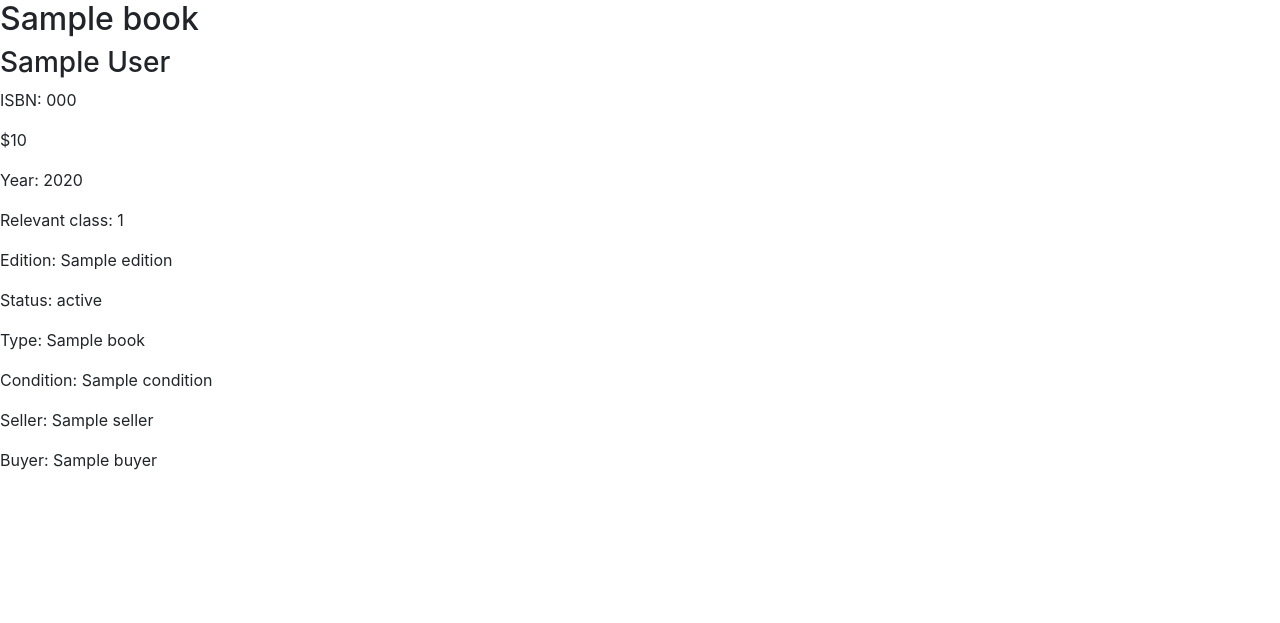
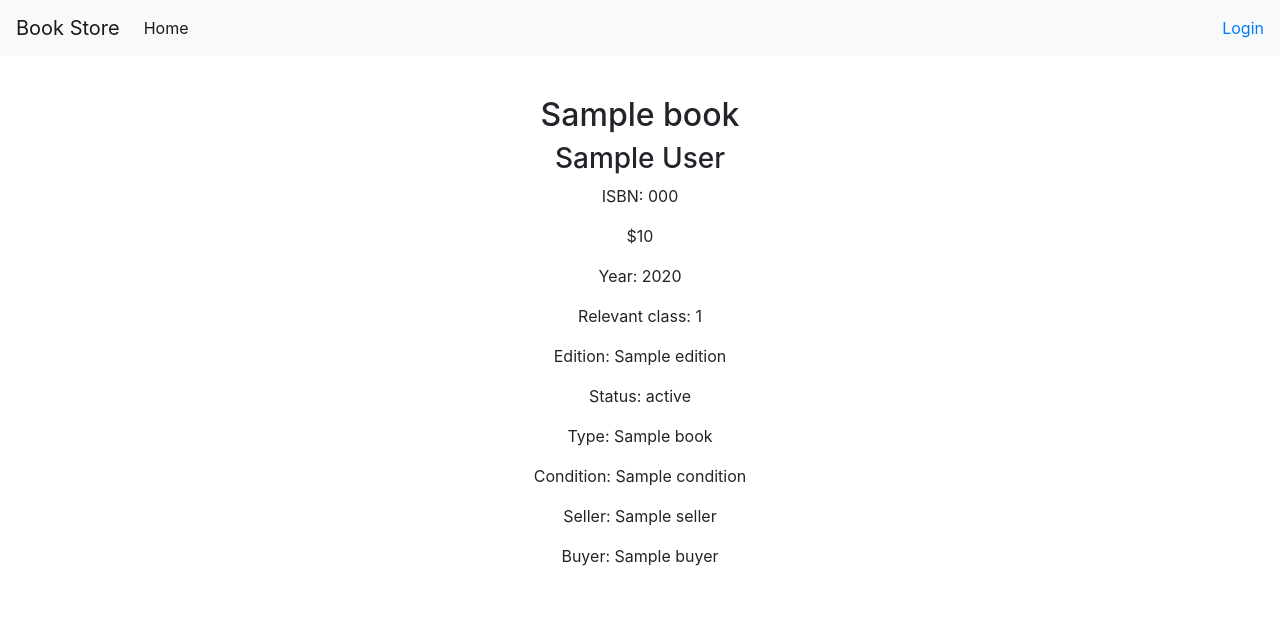
Before and after one commit to TrevorBedsaul/ISA_Project, a Django app: template web_layer/web_layer_app/templates/book_detail.html in a window 1280 px wide. Shown: the top 623 px of the page. Run offline with Django 3.2, Linux system fonts and the light colour scheme; the template is opened without the code that fills it: most values are stand-ins (such as "Sample title", 1, 10 or a date in 2020); parts of the project's set-up code (start-up, migrations or seed data) failed here and were passed over; some libraries are stand-ins or nearby versions.

Commit message:
Styling Updates

```diff
--- a/web_layer/web_layer_app/templates/base_generic.html
+++ b/web_layer/web_layer_app/templates/base_generic.html
@@ -7,8 +7,30 @@
     <script src="https://code.jquery.com/jquery-3.2.1.slim.min.js" integrity="sha384-KJ3o2DKtIkvYIK3UENzmM7KCkRr/rE9/Qpg6aAZGJwFDMVNA/GpGFF93hXpG5KkN" crossorigin="anonymous"></script>
     <script src="https://cdnjs.cloudflare.com/ajax/libs/popper.js/1.12.9/umd/popper.min.js" integrity="sha384-ApNbgh9B+Y1QKtv3Rn7W3mgPxhU9K/ScQsAP7hUibX39j7fakFPskvXusvfa0b4Q" crossorigin="anonymous"></script>
     <script src="https://maxcdn.bootstrapcdn.com/bootstrap/4.0.0/js/bootstrap.min.js" integrity="sha384-JZR6Spejh4U02d8jOt6vLEHfe/JQGiRRSQQxSfFWpi1MquVdAyjUar5+76PVCmYl" crossorigin="anonymous"></script>
+    <style>
+
+    .starter-template {
+      padding: 40px 15px;
+      text-align: center;
+    }
+    </style>
 </head>
 <body>
+  <nav class="navbar navbar-expand-lg navbar-light bg-light">
+  <a class="navbar-brand" href="/">Book Store</a>
+  <button class="navbar-toggler" type="button" data-toggle="collapse" data-target="#navbarSupportedContent" aria-controls="navbarSupportedContent" aria-expanded="false" aria-label="Toggle navigation">
+    <span class="navbar-toggler-icon"></span>
+  </button>
+
+  <div class="collapse navbar-collapse" id="navbarSupportedContent">
+    <ul class="navbar-nav mr-auto">
+      <li class="nav-item active">
+        <a class="nav-link" href="/">Home <span class="sr-only">(current)</span></a>
+      </li>
+    </ul>
+      <a class=" nav-item" href="/login">Login <span class="sr-only">(current)</span></a>
+  </div>
+</nav>
 {% block content %}
 {% endblock %}
 </body>
--- a/web_layer/web_layer_app/templates/book_detail.html
+++ b/web_layer/web_layer_app/templates/book_detail.html
@@ -3,6 +3,8 @@
 {% block title %}{{ book.title }}{% endblock %}
 
 {% block content %}
+<div class="container">
+  <div class="starter-template">
     <h2>{{ book.title }}</h2>
     <h3>{{ book.author }}</h3>
     <p>ISBN: {{ book.ISBN }}</p>
@@ -15,4 +17,6 @@
     <p>Condition: {{ book.condition }}</p>
     <p>Seller: {{ book.seller.name }}</p>
     <p>Buyer: {% if book.buyer == None %}None{% else %}{{ book.buyer.name }}{% endif %}</p>
+  </div>
+</div>
 {% endblock %}
```
Also changed, not shown: web_layer/web_layer_app/templates/home.html (+8 -3 lines).
